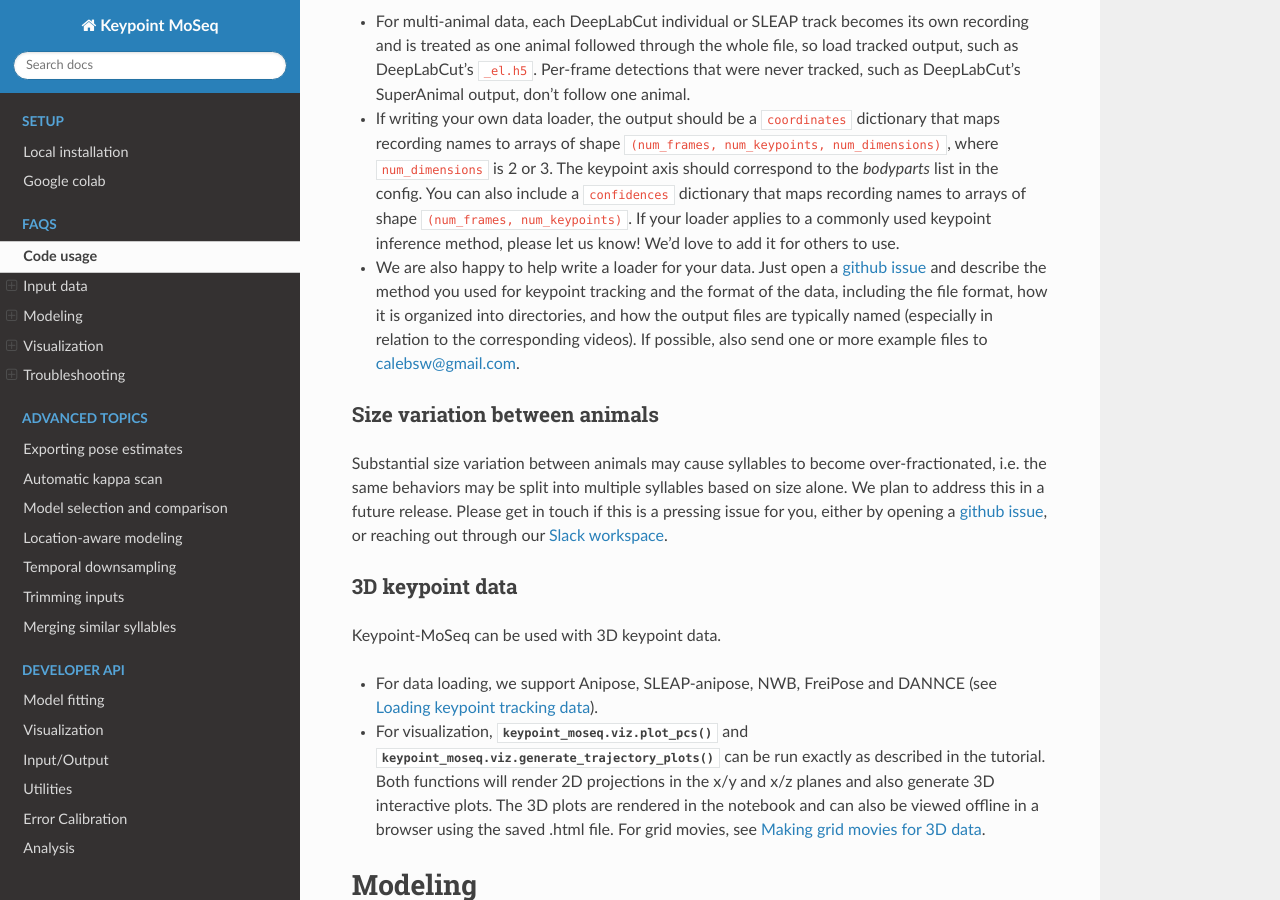
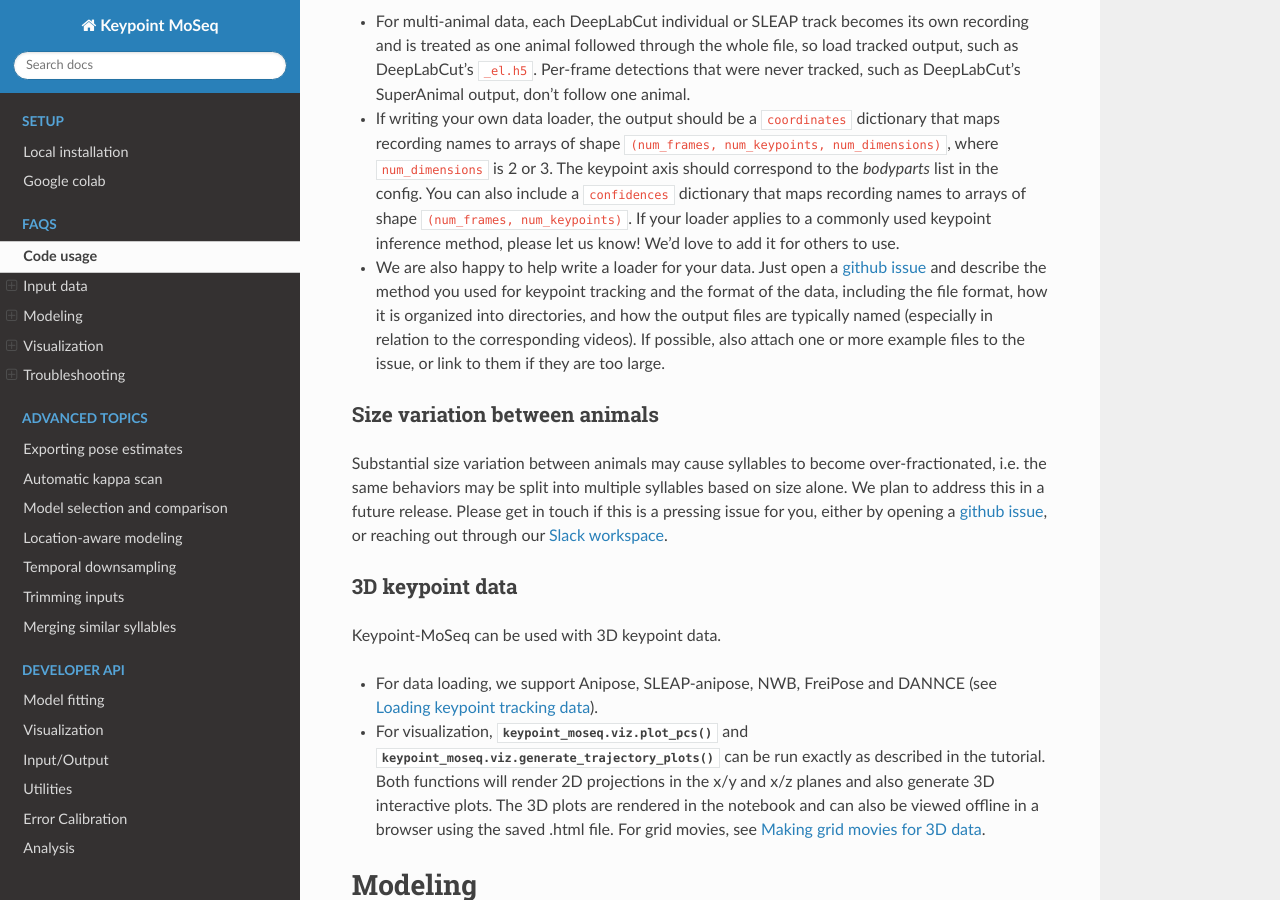
Before and after one commit to dattalab/keypoint-moseq, a Sphinx documentation site: the page built from docs/source/FAQs.rst, in a window 1280 px wide and 900 px high, scrolled down 3033 px. Built offline with Sphinx 7.4.7 and the Read the Docs theme 3.1.0, drawn with Linux system fonts in a browser that asks for light colours; pages that are not in the unit, such as notebooks, are missing from menus; some of the changed text lies outside the part shown.

Commit message:
Point support requests at the GitHub issues page instead of a personal email
Co-Authored-By: Claude Opus 5.5 <noreply@anthropic.com>

```diff
--- a/docs/source/FAQs.rst
+++ b/docs/source/FAQs.rst
@@ -90,7 +90,7 @@ Keypoint-MoSeq can be used with any method that produces 2D or 3D keypoint detec
 
 - If writing your own data loader, the output should be a ``coordinates`` dictionary that maps recording names to arrays of shape ``(num_frames, num_keypoints, num_dimensions)``, where ``num_dimensions`` is 2 or 3. The keypoint axis should correspond to the `bodyparts` list in the config. You can also include a ``confidences`` dictionary that maps recording names to arrays of shape ``(num_frames, num_keypoints)``. If your loader applies to a commonly used keypoint inference method, please let us know! We'd love to add it for others to use.
 
-- We are also happy to help write a loader for your data. Just open a `github issue <https://github.com/dattalab/keypoint-moseq/issues>`_ and describe the method you used for keypoint tracking and the format of the data, including the file format, how it is organized into directories, and how the output files are typically named (especially in relation to the corresponding videos). If possible, also send one or more example files to calebsw@gmail.com.
+- We are also happy to help write a loader for your data. Just open a `github issue <https://github.com/dattalab/keypoint-moseq/issues>`_ and describe the method you used for keypoint tracking and the format of the data, including the file format, how it is organized into directories, and how the output files are typically named (especially in relation to the corresponding videos). If possible, also attach one or more example files to the issue, or link to them if they are too large.
 
 
 Size variation between animals
@@ -554,7 +554,7 @@ There are two main causes of GPU out of memory (OOM) errors:
 NaNs during fitting
 -------------------
 
-The following actions may help resolve NaNs during model fitting. If they don't, please contact calebsw@gmail.com and include the data, config file, and code used for fitting, as well as the most recent model checkpoint.
+The following actions may help resolve NaNs during model fitting. If they don't, please open a `github issue <https://github.com/dattalab/keypoint-moseq/issues>`_ and include the data, config file, and code used for fitting, as well as the most recent model checkpoint.
 
 - Make sure you are using double-precision computing. Check the precision using
 
```
Also changed, not shown: 1 other file.
